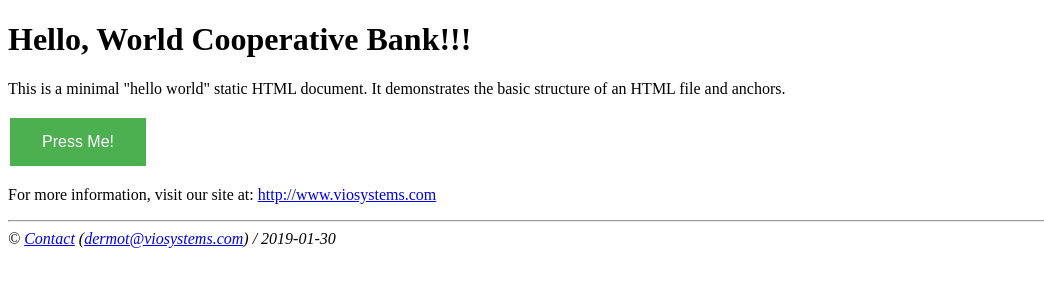
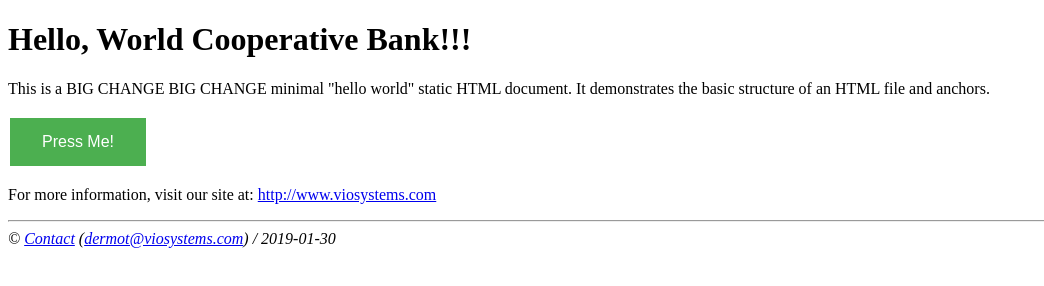
Before and after one commit to bazza2000/authmicroservice, a plain HTML site: page src/main/resources/static/HelloWorld.html in a window 1280 px wide. Shown: the whole page, without its empty margins (0-1044 px from the left). Drawn offline with Linux system fonts and the light colour scheme.

Commit message:
Update HelloWorld.html

```diff
--- a/src/main/resources/static/HelloWorld.html
+++ b/src/main/resources/static/HelloWorld.html
@@ -41,7 +41,7 @@
     Hello, World Cooperative Bank!!!
 </h1>
 <p>
-    This is a minimal "hello world" static HTML document. It demonstrates the
+    This is a BIG CHANGE BIG CHANGE minimal "hello world" static HTML document. It demonstrates the
     basic structure of an HTML file and anchors.
 </p>
 <button id="bobbins" class="button button2:" type="button" onclick="testChange()">Press Me!</button>
```
